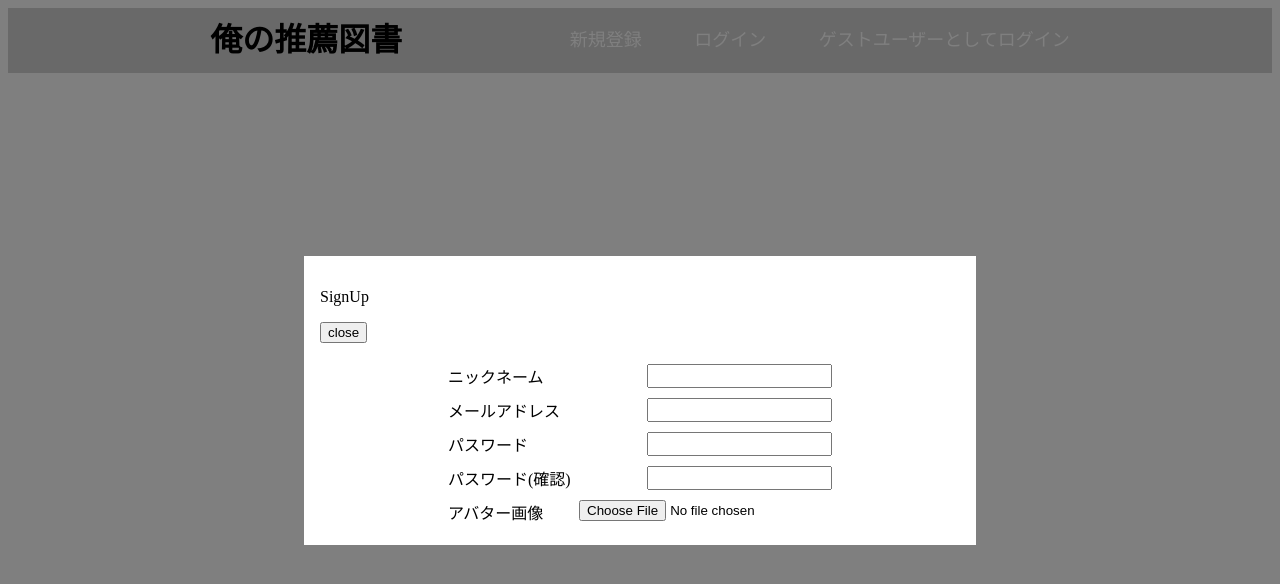
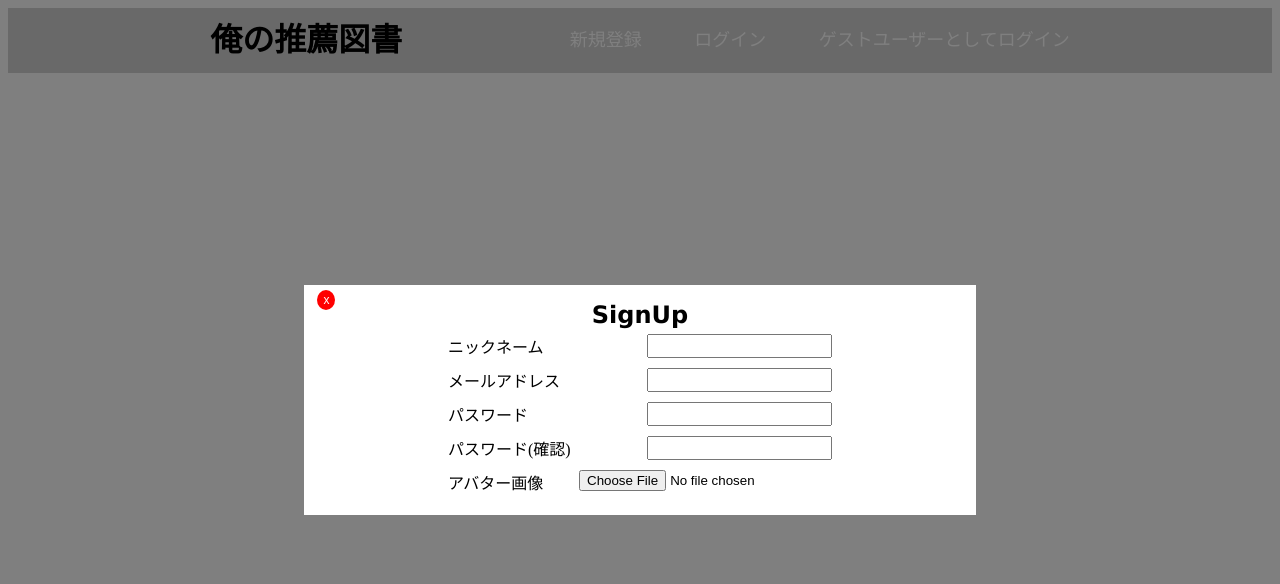
Before and after one commit to morieeeenyo/my_recommended_books, a React app in the folder frontend/: page / in a window 1280 px wide. Both pictures are taken after a click on the link "新規登録". Shown: the top 584 px of the page. Built offline with nearby package versions, Linux system fonts and the light colour scheme; the HTML template or start-up script is replaced by a standard one.

Commit message:
style: form markup

```diff
--- a/frontend/src/components/common/Header.jsx
+++ b/frontend/src/components/common/Header.jsx
@@ -51,8 +51,8 @@ function UserModal(props) {
   return (
       <ModalOverlay onClick={props.closeModal}>
         <ModalContent onClick={(e) => e.stopPropagation()}>
-          <p>{props.content}</p>
-          <p><button onClick={props.closeModal}>close</button></p>
+            <p>{props.content}</p>
+            <button onClick={props.closeModal}>x</button>
           <UserFrom content={props.content}/>
         </ModalContent>
       </ModalOverlay>
@@ -171,11 +171,42 @@ const ModalOverlay = styled.div `
   justify-content: center;
 `
 
+
+
 const ModalContent = styled.div `
   z-index:2;
   width:50%;
   padding: 1em;
   background:#fff;
+  position: relative;
+
+  & p {
+    text-align: center;
+    font-family: Verdana, sans-serif;
+    margin: 0 auto;
+    font-size: 24px;
+    font-weight: bold;
+  }
+
+  & button {
+    background-color: red;
+    color: #FFF;
+    height: 20px;
+    border-radius: 50%;
+    border-style: none;
+    font-size: 12px;
+    text-align: center;
+    position: absolute;
+    top: 2%;
+    left: 2%;
+  }
+
+  & button:hover {
+    color: red;
+    background-color: #fff;
+    border: 1px solid #000;
+    cursor: pointer;
+  }
 `
 
 const UserFromContent = styled.form `
```
Also changed, not shown: 1 other file (tests, documents, lock files or other folders).
